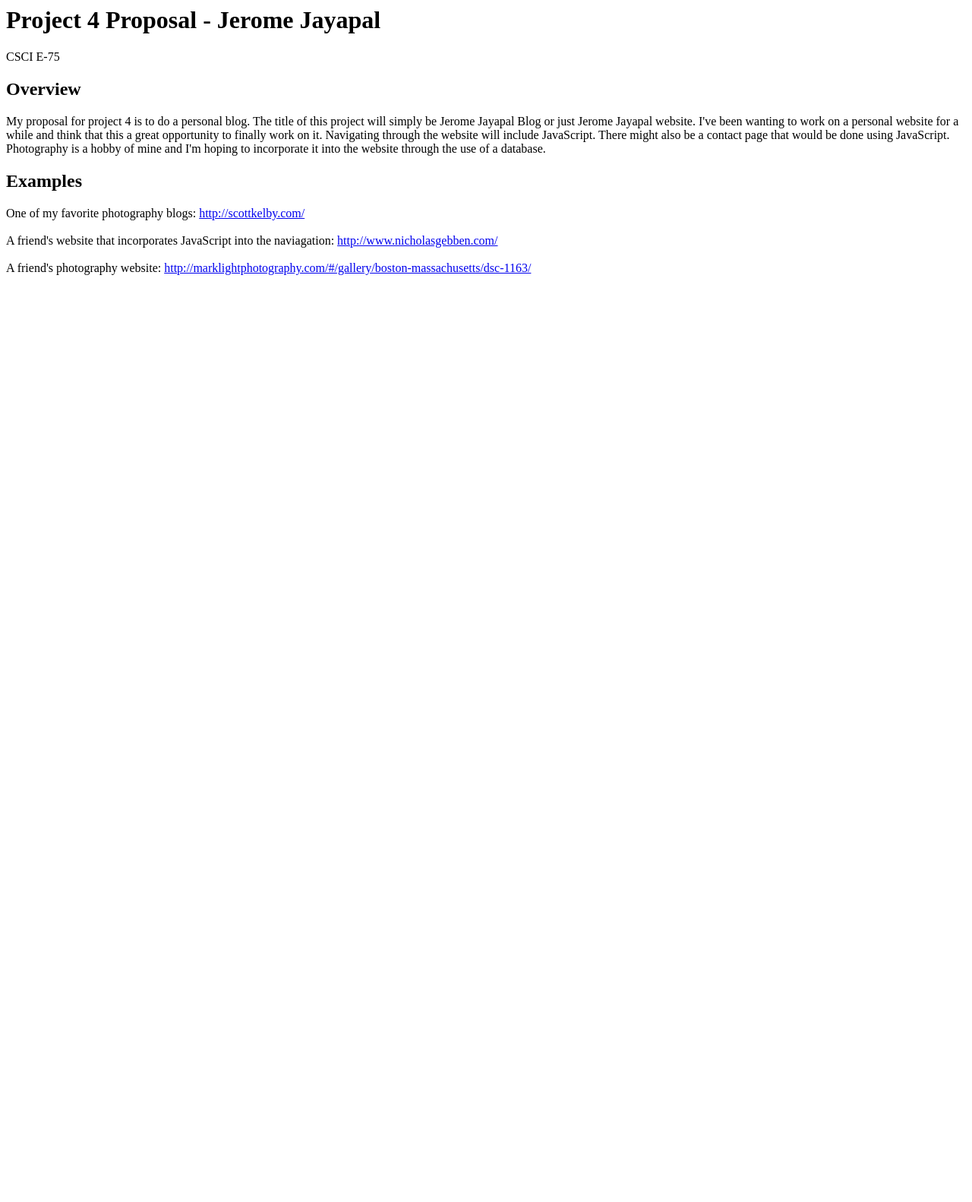
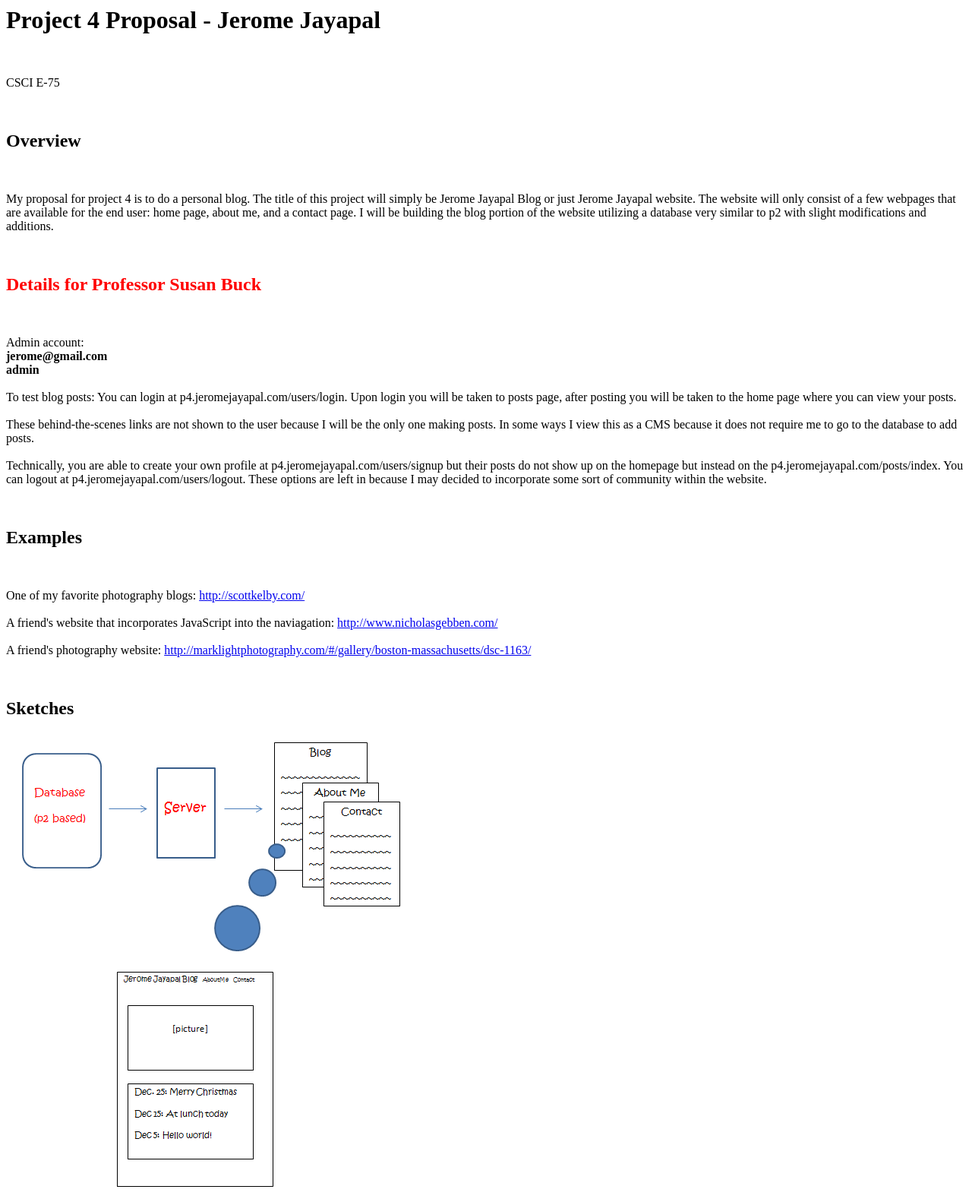
Before and after one commit to jeromejayapal/dwa, a PHP site: page /views/v_index_proposal.php in a window 1280 px wide. Shown: the whole page at 76% size. Before the commit the page ends 362 px from the top, so only its background shows below. Run offline with PHP 8.4, Linux system fonts and the light colour scheme.

Commit message:
Project 4 Draft 13
Added sketch to proposal page
Added info for Professor Susan Buck on proposal page
Sligh tweaks to proposal page
Removed proposal page from navmenu
Made posts page more user-friendly
Login page redirects to posts page
Posts page redirects to home page

```diff
--- a/p4.jeromejayapal.com/controllers/c_posts.php
+++ b/p4.jeromejayapal.com/controllers/c_posts.php
@@ -37,7 +37,8 @@ class posts_controller extends base_controller {
 		DB::instance(DB_NAME)->insert('posts', $_POST);
 
 		# Quick and dirty feedback
-		echo "Your post has been added. <a href='/posts/add'>Add another?</a>";
+		Router::redirect("/");
+		#echo "Your post has been added. <a href='/posts/add'>Add another?</a>";
 
 	}
 
--- a/p4.jeromejayapal.com/controllers/c_users.php
+++ b/p4.jeromejayapal.com/controllers/c_users.php
@@ -77,7 +77,7 @@ class users_controller extends base_controller {
 		# Login passwed
 		else {
 			setcookie("token", $token, strtotime('+2 weeks'), '/');
-			Router::redirect("/");
+			Router::redirect("/posts/add");
 		}
 
 	}
--- a/p4.jeromejayapal.com/views/v_index_proposal.php
+++ b/p4.jeromejayapal.com/views/v_index_proposal.php
@@ -1,19 +1,48 @@
+<body alink="black">
 	<div id='cylinder'>
 
 		<h1>Project 4 Proposal - Jerome Jayapal</h1>
+		<br />
 		<p>CSCI E-75</p>
+		<br />
 		<h2>Overview</h2>
+		<br />
 		<p>My proposal for project 4 is to do a personal blog. The title of this project
-		will simply be Jerome Jayapal Blog or just Jerome Jayapal website. I've been wanting to work on
-		a personal website for a while and think that this a great opportunity to finally work on it.
-		Navigating through the website will include JavaScript. There might also be a contact page that
-		would be done using JavaScript. Photography is a hobby of mine and I'm hoping to incorporate
-		it into the website through the use of a database. </p>
+		will simply be Jerome Jayapal Blog or just Jerome Jayapal website. The website will
+		only consist of a few webpages that are available for the end user:
+		home page, about me, and a contact page. I will be building the blog portion
+		of the website utilizing a database very similar to p2 with slight modifications and additions.</p>
+		<br />
+		<h2 style="color:red">Details for Professor Susan Buck</h2>
+		<br />
+		<p>Admin account:
+		<br />
+		<strong>jerome@gmail.com
+		<br />
+		admin</strong>
+		<br /><br />
+		To test blog posts: You can login at p4.jeromejayapal.com/users/login. Upon login you will be taken to posts page,
+		after posting you will be taken to the home page where you can view your posts.<br/><br />
+		These behind-the-scenes links are not shown to the user because I will be the only one making posts.
+		In some ways I view this as	a CMS because it does not require me to go to the database to add posts.<br /><br />
+		Technically, you are able to create your own profile at p4.jeromejayapal.com/users/signup but their posts do not
+		show up on the homepage but instead on the p4.jeromejayapal.com/posts/index. You can logout at p4.jeromejayapal.com/users/logout.
+		These options are left in because I may decided to incorporate some sort of community within the website.
+		</p>
+
+
+		<br />
 		<h2>Examples</h2>
-		<p>One of my favorite photography blogs: <a href="http://scottkelby.com/">http://scottkelby.com/</a>
+		<br />
+		<p>One of my favorite photography blogs: <a href="http://scottkelby.com/" class="regular">http://scottkelby.com/</a>
 		<br /><br />
-		A friend's website that incorporates JavaScript into the naviagation: <a href="http://www.nicholasgebben.com/">http://www.nicholasgebben.com/</a>
+		A friend's website that incorporates JavaScript into the naviagation: <a href="http://www.nicholasgebben.com/" class="regular">http://www.nicholasgebben.com/</a>
 		<br /><br />
-		A friend's photography website: <a href="http://marklightphotography.com/#/gallery/boston-massachusetts/dsc-1163/">http://marklightphotography.com/#/gallery/boston-massachusetts/dsc-1163/</a></p>
-
+		A friend's photography website: <a href="http://marklightphotography.com/#/gallery/boston-massachusetts/dsc-1163/" class="regular">http://marklightphotography.com/#/gallery/boston-massachusetts/dsc-1163/</a></p>
+		<div>
+		<br />
+		<h2>Sketches</h2>
+		<img src='../images/p4_sketch.png'>
+		</div>
 	</div>
+</body>
--- a/p4.jeromejayapal.com/views/v_posts_add.php
+++ b/p4.jeromejayapal.com/views/v_posts_add.php
@@ -1,8 +1,8 @@
 <form method='POST' action='/posts/p_add'>
 	<strong>New Post:</strong><br>
-	<textarea name='title'></textarea>
+	Title:<textarea name='title'></textarea>
 	<br />
-	<textarea name='content'></textarea>
+	Content:<textarea name='content'></textarea>
 
 	<br><br>
 	<input type='submit'>
```
Also changed, not shown: p4.jeromejayapal.com/views/_v_template.php (+7 -1 lines), p4.jeromejayapal.com/images/p4_sketch.png (added).
